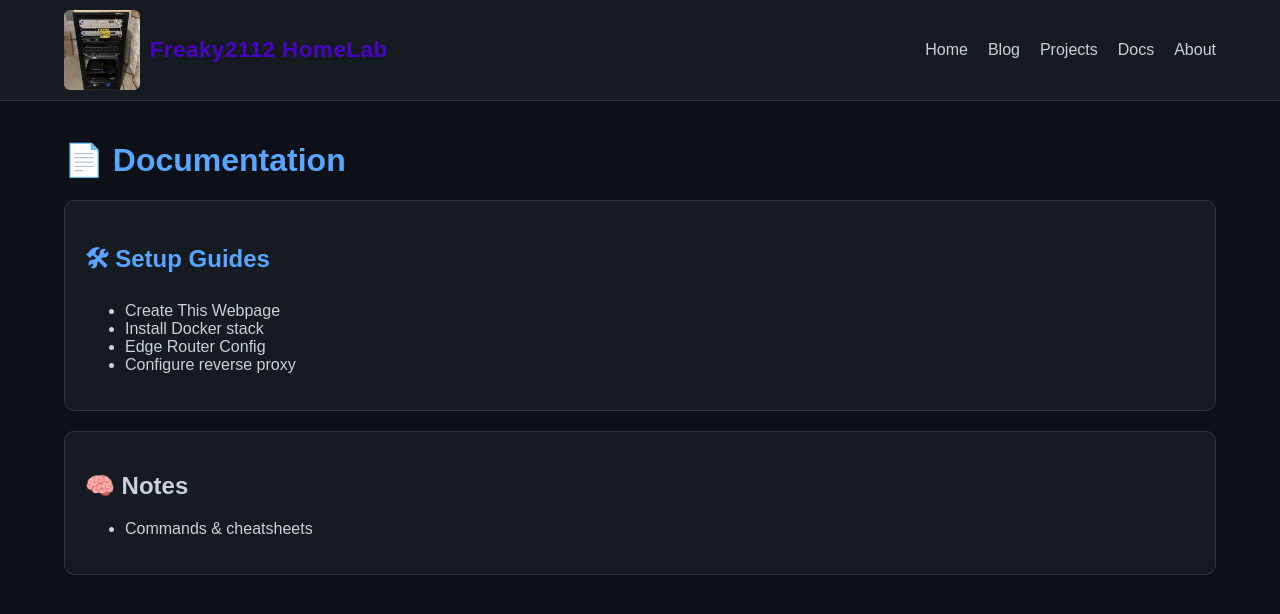
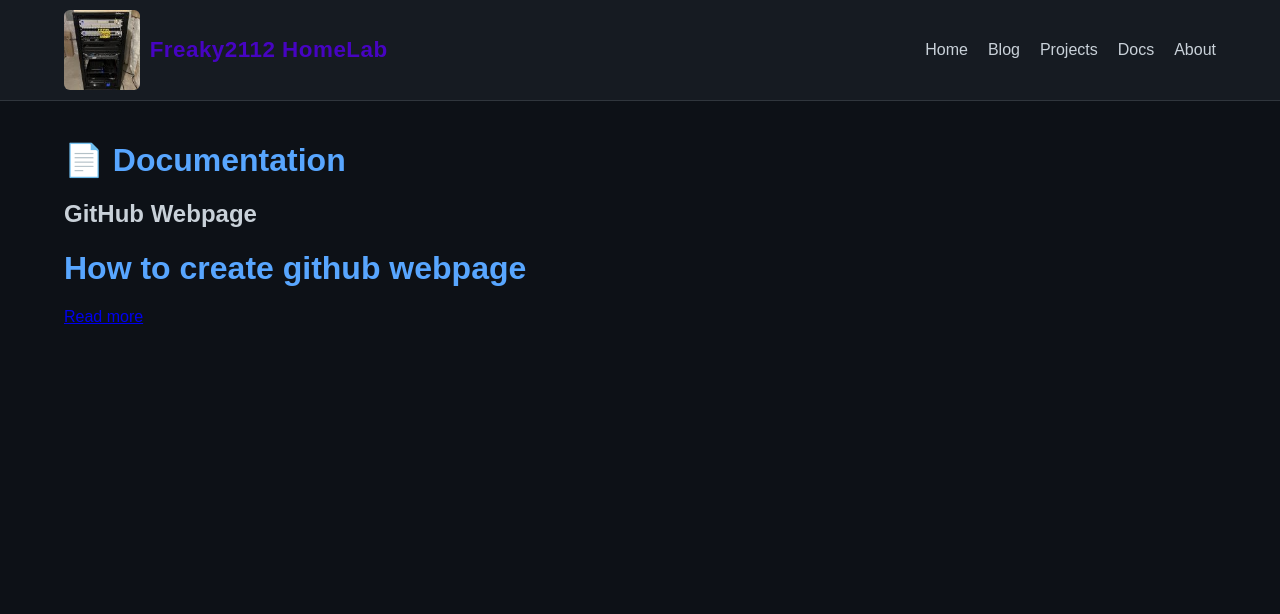
Before and after one commit to Freaky2112/freaky2112.github.io, a Jekyll site: the page built from docs.md, in a window 1280 px wide. Shown: the top 614 px of the page. Built offline with Jekyll 4.4.1, drawn with Linux system fonts in a browser that asks for light colours.

Commit message:
add link for docs

```diff
--- a/docs.md
+++ b/docs.md
@@ -6,19 +6,8 @@ permalink: /docs/
 
 # 📄 Documentation
 
-<div class="card">
-<h2><a href="{{ docs.url }}">🛠 Setup Guides</a></h2>
-<ul>
-  <li>Create This Webpage </li>
-  <li>Install Docker stack</li>
-  <li>Edge Router Config</li>
-  <li>Configure reverse proxy</li>
-</ul>
-</div>
-
-<div class="card">
-<h2>🧠 Notes</h2>
-<ul>
-  <li>Commands & cheatsheets</li>
-</ul>
-</div>
+{% for docs in site.docs %}
+  <h2>{{ docs.title }}</h2>
+  <p>{{ docs.excerpt }}</p>
+  <a href="{{ docs.url }}">Read more</a>
+{% endfor %}
```
